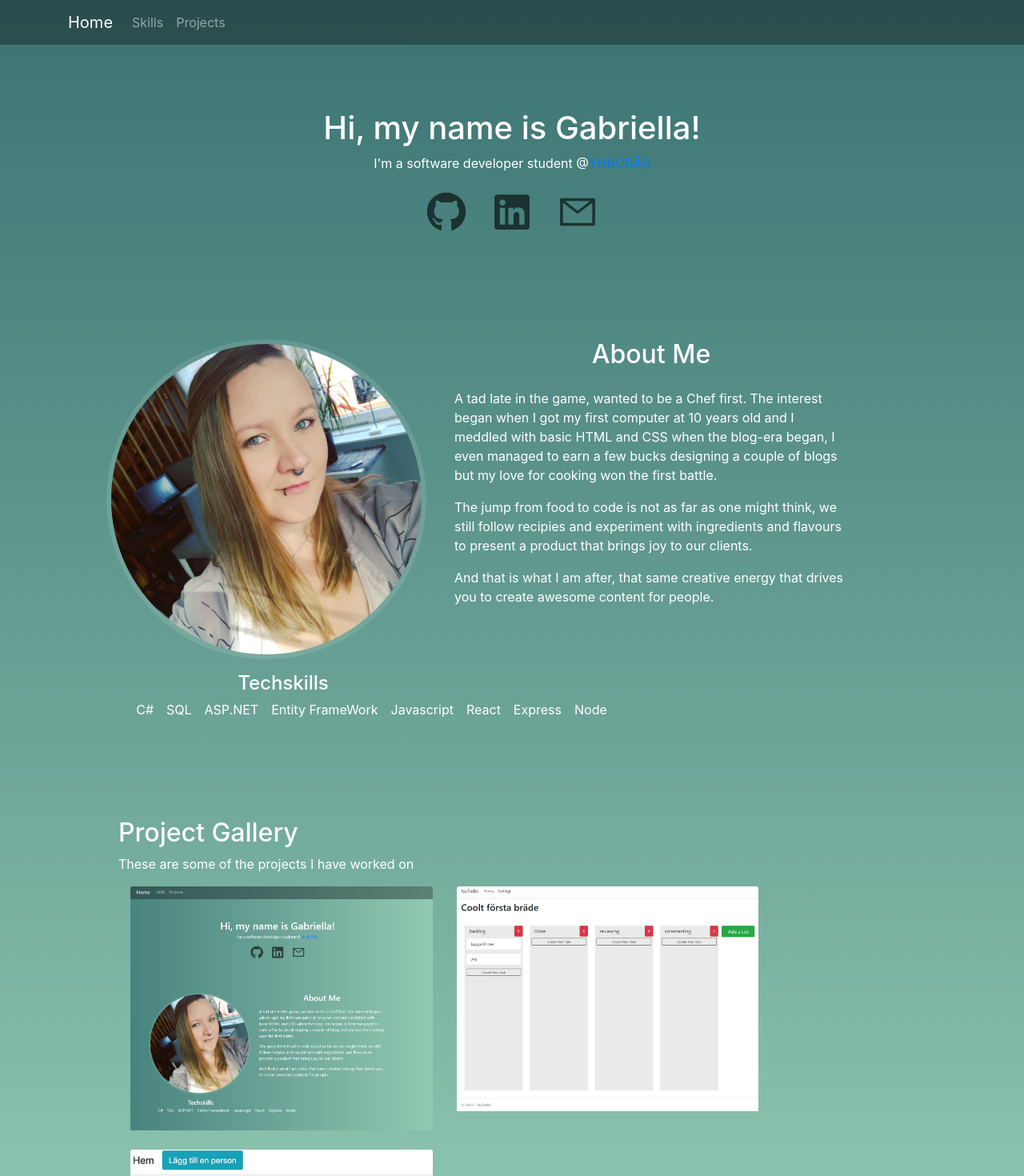
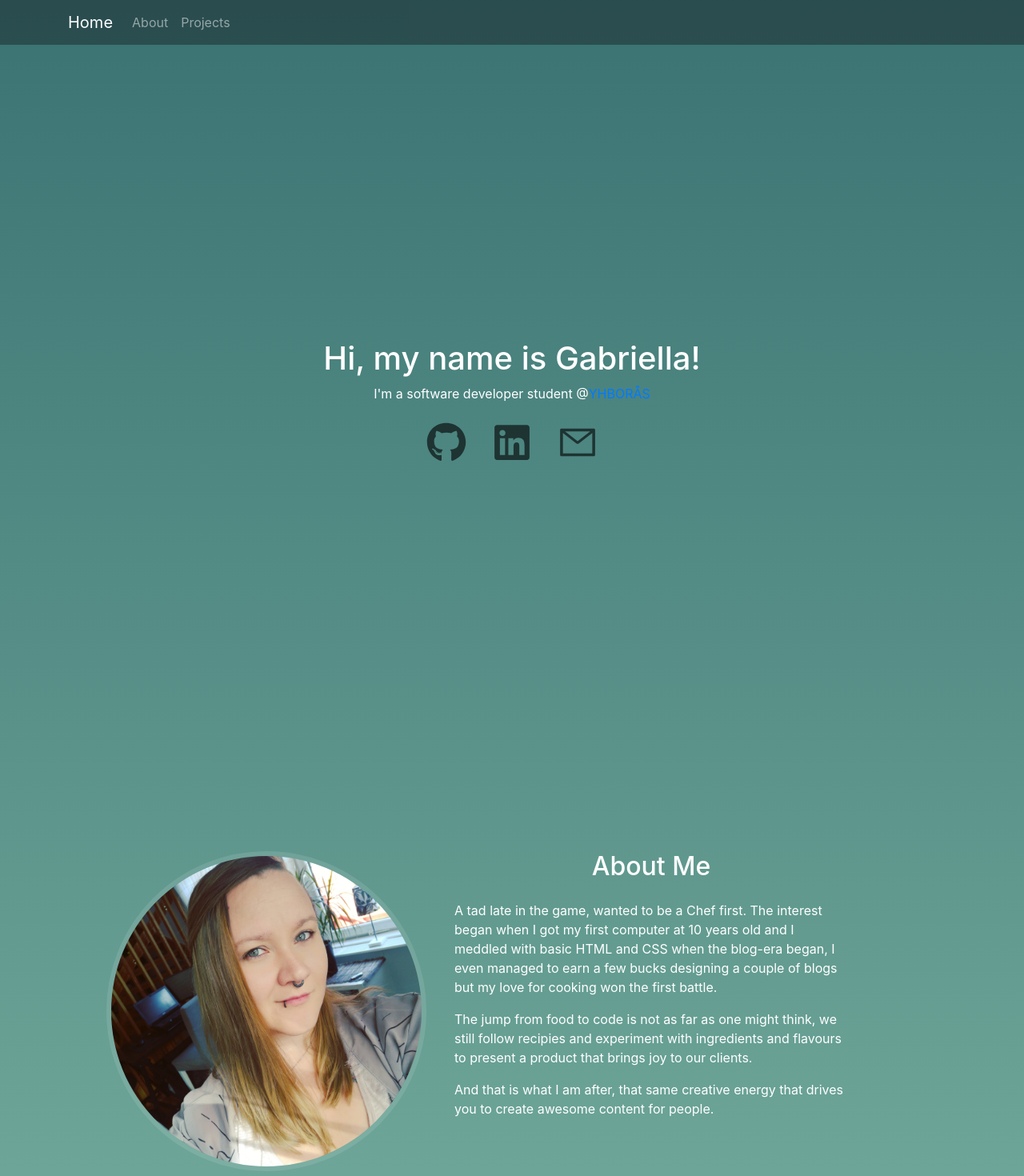
Before and after one commit to gwestberg/portfolio, a React (Create React App) app: page / in a window 1280 px wide. Shown: the top 1470 px of the page at 80% size. Built offline with nearby package versions, Linux system fonts and the light colour scheme.

Commit message:
Fancy fade

```diff
--- a/package.json
+++ b/package.json
@@ -18,6 +18,7 @@
     "react-collapsible": "^2.8.0",
     "react-dom": "^16.13.1",
     "react-icons": "^3.10.0",
+    "react-reveal": "^1.2.2",
     "react-router-dom": "^5.2.0",
     "react-scripts": "3.4.3"
   },
--- a/src/components/About.js
+++ b/src/components/About.js
@@ -1,4 +1,5 @@
 import React, { Component } from 'react';
+import Fade from 'react-reveal/Fade';
 // import Collapsible from 'react-collapsible';
 import './css/About.css'
 import profilePic from '../assets/realprofilepic.jpg'
@@ -7,9 +8,10 @@ import profilePic from '../assets/realprofilepic.jpg'
 export default class About extends Component {
     render() {
         return (
+            <Fade left cascade>
             <div className="column">
                 <div className="row row-wrap justify-content-evenly" id="About">
-                    <div className="col-lg-5 mb-8" id="profileImage">
+                    <div className="col-lg-5 mb-8 sm-4" id="profileImage">
                         <img src={profilePic} alt="Profile"></img>
                     </div>
                     <div id="profileText" className=" col-lg-6 mb-2">
@@ -71,6 +73,7 @@ export default class About extends Component {
                     <hr className="d-sm-none" />
                 </div>
             </div>
+            </Fade>
         )
     }
 }
--- a/src/components/Home.js
+++ b/src/components/Home.js
@@ -1,4 +1,5 @@
 import React, { Component} from 'react';
+import Fade from 'react-reveal/Fade';
 import './css/Home.css'
 import { FaLinkedin } from "react-icons/fa";
 import { FaGithub } from "react-icons/fa";
@@ -46,7 +47,7 @@ export default class Home extends Component {
                             <div className={`${classOne}`} id="navbarResponsive">
                                 <ul className="navbar-nav ">
                                 <li className="nav-item">
-                                        <a className="nav-link" href="#About">Skills</a>
+                                        <a className="nav-link" href="#About">About</a>
                                     </li>
                                     <li className="nav-item">
                                         <a className="nav-link" href="#Projects">Projects</a>
@@ -63,6 +64,7 @@ export default class Home extends Component {
 
                 {/* HEADER */}
                 <section id="Header">
+                    <Fade left cascade>
                     <div id="headerContent">
                         <h1>Hi, my name is Gabriella!</h1>
                         <p>I'm a software developer student @<a className="link" href="https://www.boras.se/utbildningochforskola/borasyrkeshogskola/utbildningar/systemutvecklarenet.4.3fde8c191684442015123edf.html" target="_blank" rel="noopener noreferrer">YHBORÅS</a></p>
@@ -78,6 +80,7 @@ export default class Home extends Component {
                             </li>
                         </ul>
                     </div>
+                        </Fade>
                 </section>
                 {/* ------------ */}
 
@@ -92,12 +95,14 @@ export default class Home extends Component {
 
                         {/* PROJECTS */}
                         <section>
+                        <Fade left cascade>
                             <div className="col-sm-10" id="Projects">
                                 <h2>Project Gallery</h2>
                                 <p>These are some of the projects I have worked on </p>
                                 <Projects></Projects>
                                 <br />
                             </div>
+                        </Fade>
                         </section>
                         {/* ------------ */}
 
--- a/src/components/Projects.js
+++ b/src/components/Projects.js
@@ -1,6 +1,6 @@
 import React, { Component } from 'react';
 import Collapsible from 'react-collapsible';
-
+import Fade from 'react-reveal/Fade';
 import './css/Projects.css';
 import Projectfiles from './json/projects.json';
 
@@ -13,6 +13,7 @@ export default class Projects extends Component {
     }
     render() {
         return (
+            <Fade left cascade>
             <div>
                 <div className="container">
                     <div className="row d-flex row-wrap">
@@ -39,6 +40,7 @@ export default class Projects extends Component {
                     </div>
                 </div>
             </div>
+            </Fade>
         )
     }
 }
--- a/src/components/css/About.css
+++ b/src/components/css/About.css
@@ -9,11 +9,14 @@
   padding: 0 1em 0.5em 1em;
 }
 #profileHeader{
-    padding: 1em 0em 0.5em 2.5em;
+    padding: 1em 0m 0.5em 2.5em;
 }
 
+#profileImage{
+  margin-left: 0%;
+}
  #profileImage img{
-   vertical-align: middle;
+   /* vertical-align: middle; */
    width: 25em;
    height: 25em;
    border-radius: 50%;
--- a/src/components/css/Home.css
+++ b/src/components/css/Home.css
@@ -14,14 +14,14 @@ h3{
 
   /* HEADER */
   #Header {
-    height: 20em;
+    height: 60em;
   }
   #headerContent{
       display: flex;
       flex-direction: column;
       align-items: center;
       justify-content: space-evenly;
-      padding-top: 2em;
+      padding-top: 20em;
       color: rgb(255, 255, 255);
   }
   /* --------- */
@@ -32,6 +32,7 @@ h3{
     margin-bottom:3em;
 }
 section{
+  height: 60em;
     padding:3em 3em 3em 3em;
 }
 
```
Also changed, not shown: 1 other file (tests, documents, lock files or other folders).
